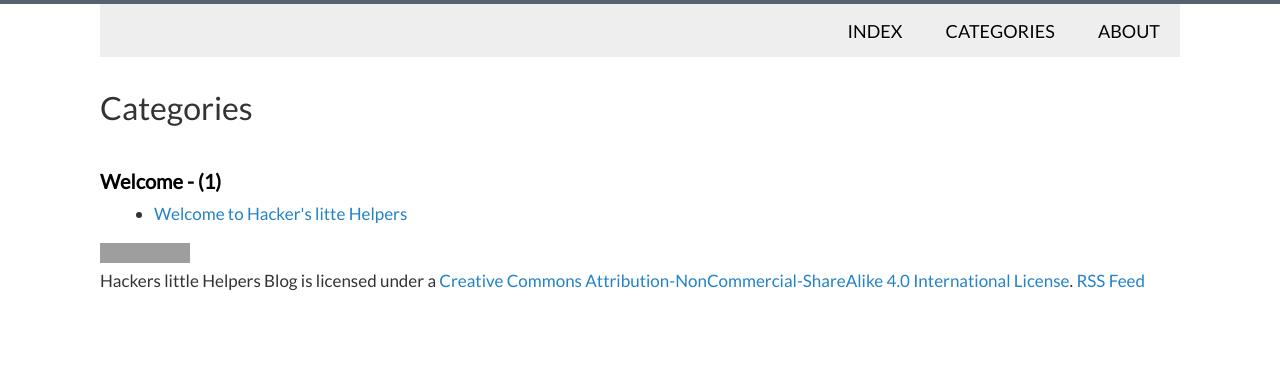
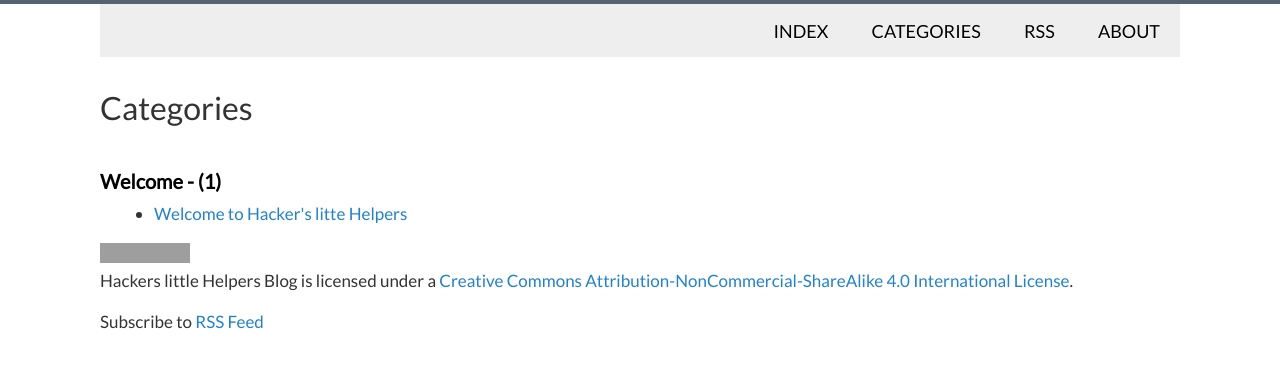
Before and after one commit to Kungi/hackers-little-helpers.com, a Jekyll site: the page built from categories/index.html, in a window 1280 px wide. Shown: the top 368 px of the page. Built offline with Jekyll 4.4.1, drawn with Linux system fonts in a browser that asks for light colours; Markdown is read by kramdown in place of the engine named in the settings; grey boxes are pictures that could not be loaded.

Commit message:
Integrate RSS into menu and make a new line in footer

```diff
--- a/_includes/footer.html
+++ b/_includes/footer.html
@@ -1 +1 @@
-<a href="/feed.articles.xml">RSS Feed</a>
+<p>Subscribe to <a href="/feed.articles.xml">RSS Feed</a></p>
--- a/_includes/header.html
+++ b/_includes/header.html
@@ -3,6 +3,7 @@
       <ul class="nav">
         <li><a href="/"></span>Index</a></li>
         <li><a href="/categories"></span>Categories</a></li>
+        <li><a href="/feed.articles.xml">RSS</a></li>
         <li><a href="/about"></span>About</a></li>
       </ul>
   </header>
```
